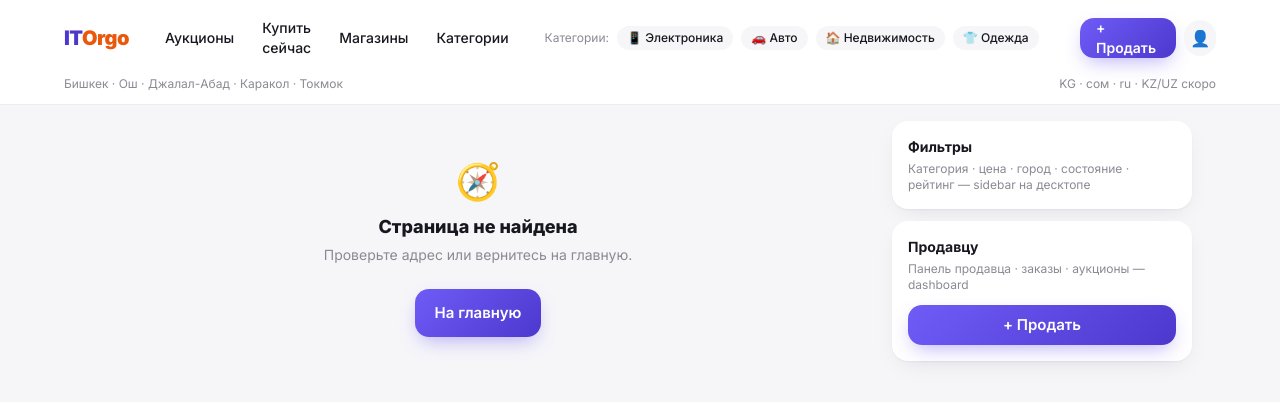
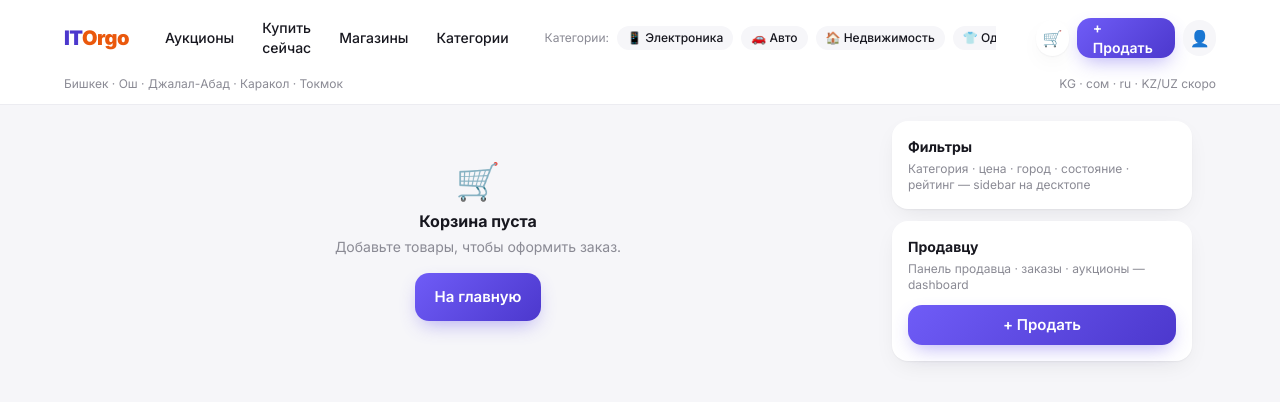
Before and after one commit to atabayhakan/itorgo, a Next.js app: page /cart in a window 1280 px wide. Before the commit this address had no page. Shown: the top 402 px of the page. Built offline with nearby package versions, Linux system fonts and the light colour scheme.

Commit message:
feat: cart (context + badge + /cart) + search via provider + checkout linking

```diff
--- /dev/null
+++ b/src/app/cart/page.tsx
@@ -0,0 +1,56 @@
+"use client";
+
+import Link from "next/link";
+import { useCart } from "@/lib/cart/CartContext";
+import { formatKGS } from "@/lib/data/mock-data";
+import { ProductImage } from "@/components/ui/ProductImage";
+
+export default function CartPage() {
+  const { items, remove, clear, count, total } = useCart();
+
+  if (items.length === 0) {
+    return (
+      <main className="px-4 py-10 text-center">
+        <p className="text-4xl">🛒</p>
+        <h1 className="mt-2 font-bold">Корзина пуста</h1>
+        <p className="mt-1 text-sm text-ink-faint">Добавьте товары, чтобы оформить заказ.</p>
+        <Link href="/" className="btn-primary mt-4 inline-flex">
+          На главную
+        </Link>
+      </main>
+    );
+  }
+
+  return (
+    <main className="px-4 py-4">
+      <h1 className="text-lg font-extrabold">Корзина · {count}</h1>
+      <ul className="mt-4 space-y-2">
+        {items.map(({ product, qty }) => (
+          <li key={product.id} className="flex gap-3 rounded-2xl bg-surface p-3 shadow-card">
+            <ProductImage product={product} className="h-16 w-16 shrink-0 rounded-xl" />
+            <div className="min-w-0 flex-1">
+              <p className="line-clamp-2 text-sm font-semibold">{product.title}</p>
+              <p className="mt-1 text-sm font-bold tabular-nums">{formatKGS(product.price)} сом × {qty}</p>
+            </div>
+            <button onClick={() => remove(product.id)} className="self-start rounded-full bg-surface-dim px-2 py-1 text-xs">
+              ✕
+            </button>
+          </li>
+        ))}
+      </ul>
+
+      <div className="mt-4 rounded-2xl bg-ink p-4 text-white">
+        <div className="flex justify-between font-black">
+          <span>Итого</span>
+          <span className="tabular-nums">{formatKGS(total)} сом</span>
+        </div>
+        <Link href="/checkout" className="btn-primary mt-3 w-full bg-white !text-ink">
+          Оформить заказ
+        </Link>
+        <button onClick={clear} className="mt-2 w-full text-center text-xs opacity-70">
+          Очистить корзину
+        </button>
+      </div>
+    </main>
+  );
+}
--- a/src/app/layout.tsx
+++ b/src/app/layout.tsx
@@ -5,6 +5,7 @@ import { BottomNav } from "@/components/navigation/BottomNav";
 import { DesktopNav } from "@/components/navigation/DesktopNav";
 import { FloatingSell } from "@/components/sell/FloatingSell";
 import { PWAInstaller } from "@/components/pwa/PWAInstaller";
+import { CartProvider } from "@/lib/cart/CartContext";
 
 const inter = Inter({
   subsets: ["latin", "cyrillic", "cyrillic-ext"],
@@ -40,7 +41,8 @@ export default function RootLayout({ children }: { children: React.ReactNode })
   return (
     <html lang="ru" className={inter.variable}>
       <body className="antialiased">
-        <DesktopNav />
+        <CartProvider>
+          <DesktopNav />
         <div className="mx-auto min-h-dvh max-w-xl bg-surface-dim lg:max-w-6xl lg:bg-surface-dim">
           <div className="lg:flex lg:gap-6 lg:px-6 lg:py-4">
             <div className="min-w-0 flex-1">{children}</div>
@@ -67,7 +69,8 @@ export default function RootLayout({ children }: { children: React.ReactNode })
           <FloatingSell />
           <BottomNav />
         </div>
-        <PWAInstaller />
+          <PWAInstaller />
+        </CartProvider>
       </body>
     </html>
   );
--- a/src/app/product/[id]/page.tsx
+++ b/src/app/product/[id]/page.tsx
@@ -5,6 +5,7 @@ import { ProductGallery } from "@/components/product/ProductGallery";
 import { AuctionDetailSection, BidActivity } from "@/components/auction/AuctionDetailSection";
 import { SellerCard } from "@/components/seller/SellerCard";
 import { ProductCard } from "@/components/product/ProductCard";
+import { AddToCartButton } from "@/components/cart/AddToCartButton";
 import { IconBack, IconHeart, IconShare, IconStar } from "@/components/icons/Icons";
 import type { Metadata } from "next";
 
@@ -111,7 +112,7 @@ export default async function ProductPage({ params }: { params: Promise<{ id: st
           <Link href={`/checkout?product=${product.id}`} className="btn-primary w-full text-base">
             Купить сейчас — {formatKGS(product.price)} сом
           </Link>
-          <button className="btn-secondary w-full">В корзину</button>
+          <AddToCartButton product={product} />
           <p className="text-center text-xs text-ink-faint">Доставка по всему Кыргызстану · Защита покупателя</p>
         </div>
       )}
--- a/src/app/search/page.tsx
+++ b/src/app/search/page.tsx
@@ -1,37 +1,9 @@
 import { Suspense } from "react";
-import { PRODUCTS } from "@/lib/data/mock-data";
 import { SearchControls } from "@/components/search/SearchControls";
 import { ProductCard } from "@/components/product/ProductCard";
+import { getSearchProvider } from "@/lib/search/provider";
 
 export const dynamic = "force-dynamic";
-
-function filterProducts(sp: Record<string, string | undefined>) {
-  const q = (sp.q ?? "").toLowerCase().trim();
-  const cat = sp.cat;
-  const city = sp.city;
-  const auction = sp.auction === "1";
-  const sort = sp.sort ?? "new";
-
-  let list = [...PRODUCTS];
-
-  if (q) list = list.filter((p) => p.title.toLowerCase().includes(q));
-  if (cat && cat !== "all") list = list.filter((p) => p.categoryId === cat);
-  if (city && city !== "Все города") list = list.filter((p) => p.city === city);
-  if (auction) list = list.filter((p) => p.isAuction);
-
-  // Demo price parsing from q like "до 50000 сом"
-  const m = q.match(/до\s*(\d[\d ]*)/);
-  if (m) {
-    const cap = Number(m[1].replace(/\s/g, ""));
-    if (cap) list = list.filter((p) => p.price <= cap);
-  }
-
-  if (sort === "price_asc") list.sort((a, b) => a.price - b.price);
-  else if (sort === "price_desc") list.sort((a, b) => b.price - a.price);
-  else list.sort((a, b) => Date.parse(b.createdAt) - Date.parse(a.createdAt));
-
-  return list;
-}
 
 export default async function SearchPage({
   searchParams,
@@ -39,7 +11,15 @@ export default async function SearchPage({
   searchParams: Promise<Record<string, string | undefined>>;
 }) {
   const sp = await searchParams;
-  const list = filterProducts(sp);
+  const provider = getSearchProvider();
+  const { items: list, total } = await provider.search({
+    q: sp.q,
+    categoryId: sp.cat === "all" ? undefined : sp.cat,
+    city: sp.city === "Все города" ? undefined : sp.city,
+    auctionOnly: sp.auction === "1",
+    sort: (sp.sort as "new" | "price_asc" | "price_desc") ?? "new",
+    limit: 40,
+  });
 
   return (
     <main className="px-4 py-4">
@@ -53,7 +33,7 @@ export default async function SearchPage({
       </div>
 
       <p className="mt-4 text-sm font-semibold">
-        Найдено {list.length} {list.length === 1 ? "товар" : list.length < 5 ? "товара" : "товаров"}
+        Найдено {total} {total === 1 ? "товар" : total < 5 ? "товара" : "товаров"}
       </p>
 
       {list.length > 0 ? (
--- /dev/null
+++ b/src/components/cart/AddToCartButton.tsx
@@ -0,0 +1,25 @@
+"use client";
+
+import type { Product } from "@/lib/types";
+import { useCart } from "@/lib/cart/CartContext";
+import { useState } from "react";
+
+export function AddToCartButton({ product }: { product: Product }) {
+  const { add, items } = useCart();
+  const [added, setAdded] = useState(false);
+  const inCart = items.some((i) => i.product.id === product.id);
+  return (
+    <button
+      onClick={(e) => {
+        e.preventDefault();
+        e.stopPropagation();
+        add(product);
+        setAdded(true);
+        setTimeout(() => setAdded(false), 900);
+      }}
+      className={`rounded-xl border px-3 py-2 text-sm font-semibold ${inCart ? "border-success bg-success-bg text-success" : "border-line bg-surface"}`}
+    >
+      {added ? "✓ В корзине" : inCart ? "В корзине" : "В корзину"}
+    </button>
+  );
+}
--- /dev/null
+++ b/src/components/cart/CartBadge.tsx
@@ -0,0 +1,18 @@
+"use client";
+
+import Link from "next/link";
+import { useCart } from "@/lib/cart/CartContext";
+
+export function CartBadge() {
+  const { count } = useCart();
+  return (
+    <Link href="/cart" aria-label="Корзина" className="relative flex h-9 w-9 items-center justify-center rounded-full bg-surface shadow-card">
+      🛒
+      {count > 0 && (
+        <span className="absolute -top-1 -right-1 flex h-5 min-w-5 items-center justify-center rounded-full bg-danger px-1 text-xs font-bold text-white">
+          {count}
+        </span>
+      )}
+    </Link>
+  );
+}
--- a/src/components/navigation/DesktopNav.tsx
+++ b/src/components/navigation/DesktopNav.tsx
@@ -1,5 +1,6 @@
 import Link from "next/link";
 import { CATEGORIES } from "@/lib/data/mock-data";
+import { CartBadge } from "@/components/cart/CartBadge";
 
 const TOP_LINKS = [
   { href: "/auctions", label: "Аукционы" },
@@ -38,6 +39,7 @@ export function DesktopNav() {
         </div>
 
         <div className="ml-4 flex items-center gap-2">
+          <CartBadge />
           <Link href="/sell" className="btn-primary !min-h-9 !px-4 !text-sm">
             + Продать
           </Link>
--- a/src/components/navigation/Header.tsx
+++ b/src/components/navigation/Header.tsx
@@ -3,6 +3,7 @@
 import Link from "next/link";
 import { useEffect, useState } from "react";
 import { IconBell, IconSearch, IconUser } from "@/components/icons/Icons";
+import { CartBadge } from "@/components/cart/CartBadge";
 
 export function Header() {
   const [scrolled, setScrolled] = useState(false);
@@ -28,6 +29,7 @@ export function Header() {
           <span className="truncate">Что вы ищете?</span>
           <span className="ml-auto chip hidden bg-brand-50 text-brand-600 sm:inline-flex">🤖 AI</span>
         </Link>
+        <CartBadge />
         <Link href="/notifications" aria-label="Уведомления" className="relative flex h-10 w-10 shrink-0 items-center justify-center rounded-full bg-surface text-ink-soft shadow-card">
           <IconBell size={20} />
           <span className="absolute top-2 right-2 h-2 w-2 rounded-full bg-danger ring-2 ring-white" />
--- /dev/null
+++ b/src/lib/cart/CartContext.tsx
@@ -0,0 +1,53 @@
+"use client";
+
+import { createContext, useContext, useEffect, useState, type ReactNode } from "react";
+import type { Product } from "@/lib/types";
+
+export interface CartItem {
+  product: Product;
+  qty: number;
+}
+
+interface CartCtx {
+  items: CartItem[];
+  add: (p: Product) => void;
+  remove: (id: string) => void;
+  clear: () => void;
+  count: number;
+  total: number;
+}
+
+const Ctx = createContext<CartCtx | null>(null);
+
+export function CartProvider({ children }: { children: ReactNode }) {
+  const [items, setItems] = useState<CartItem[]>([]);
+
+  // Hydrate from localStorage (spec #55 — cache)
+  useEffect(() => {
+    try {
+      const raw = localStorage.getItem("itorgo_cart");
+      if (raw) setItems(JSON.parse(raw));
+    } catch {}
+  }, []);
+  useEffect(() => {
+    try { localStorage.setItem("itorgo_cart", JSON.stringify(items)); } catch {}
+  }, [items]);
+
+  const add = (p: Product) => setItems((prev) => {
+    const idx = prev.findIndex((x) => x.product.id === p.id);
+    if (idx >= 0) { const c = [...prev]; c[idx] = { ...c[idx], qty: c[idx].qty + 1 }; return c; }
+    return [...prev, { product: p, qty: 1 }];
+  });
+  const remove = (id: string) => setItems((prev) => prev.filter((x) => x.product.id !== id));
+  const clear = () => setItems([]);
+  const count = items.reduce((s, x) => s + x.qty, 0);
+  const total = items.reduce((s, x) => s + x.product.price * x.qty, 0);
+
+  return <Ctx.Provider value={{ items, add, remove, clear, count, total }}>{children}</Ctx.Provider>;
+}
+
+export function useCart() {
+  const v = useContext(Ctx);
+  if (!v) throw new Error("useCart must be inside CartProvider");
+  return v;
+}
```
